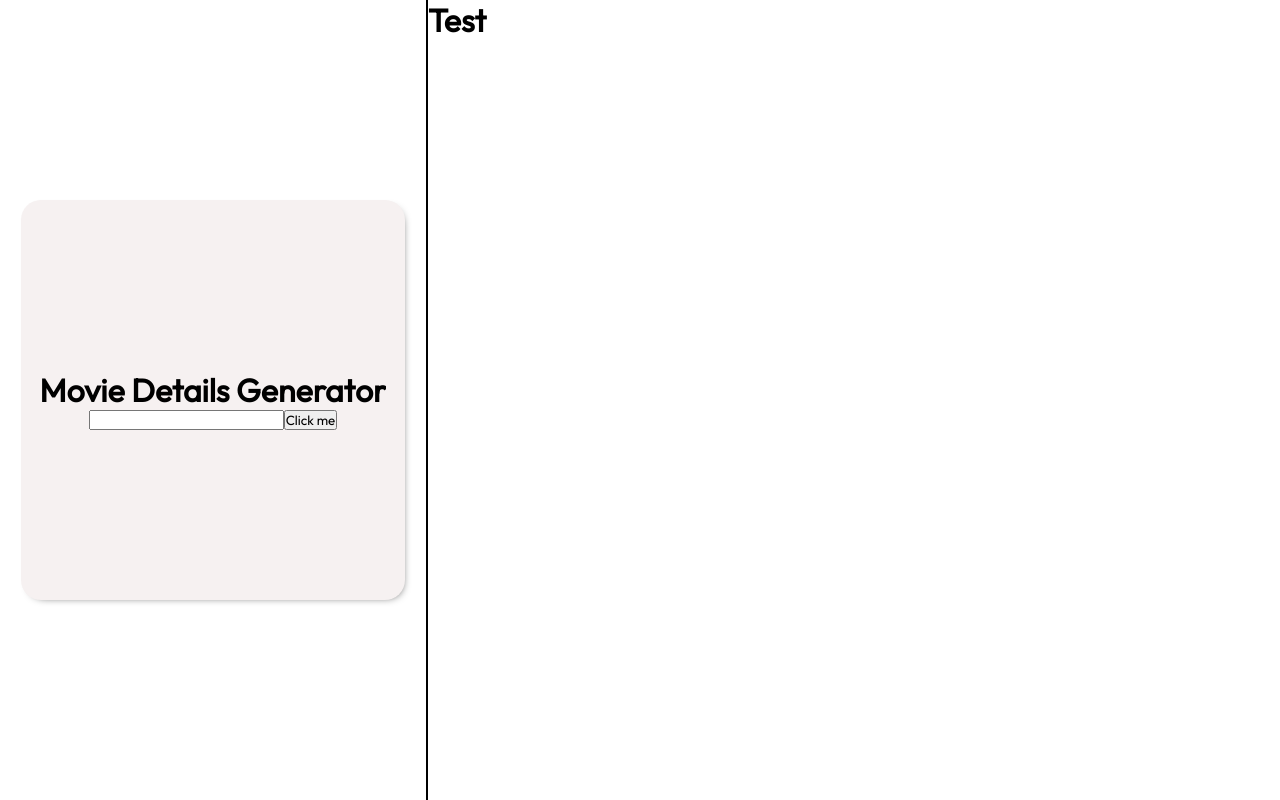
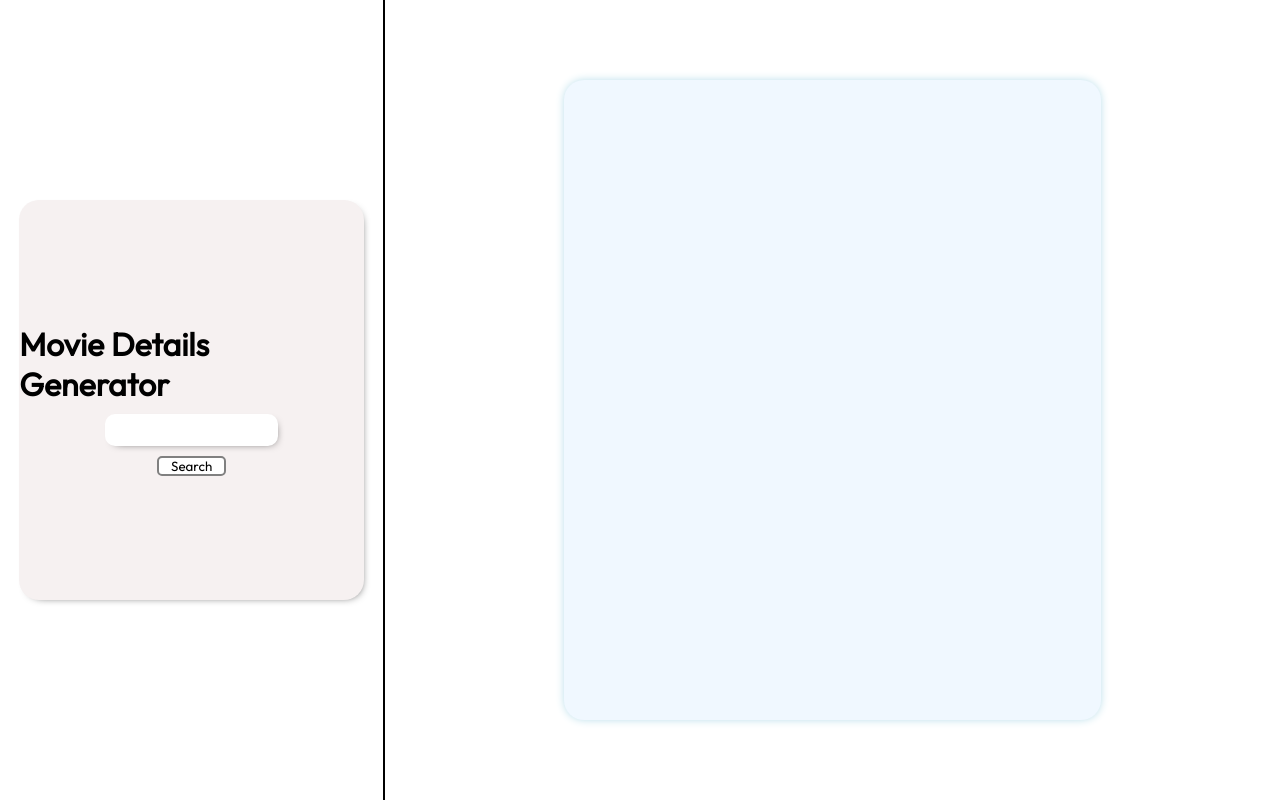
Before and after one commit to PkTheCoda/movie-details-generator, a React (Create React App) app: page / in a window 1280 px wide. Built offline with nearby package versions, Linux system fonts and the light colour scheme.

Commit message:
Configured to accept and display basic data from API

```diff
--- a/src/App.js
+++ b/src/App.js
@@ -1,16 +1,17 @@
 import React from "react";
 import "./styles.css";
 import { useState } from 'react'
+import InfoBox from './InfoBox.js'
 
 export default function App() {
 
+  const [apiData, setApiData] = useState(["test", "test"])
   const [input, setInput] = useState("")
 
   function handleInputVal(event) {
     const typedVal = event.target.value
     setInput(typedVal)
     console.log('Typed value:', typedVal);
-
   }
 
   async function getMovieDetails(input) {
@@ -20,6 +21,7 @@ export default function App() {
 
     let parsedData = await data.json()
     console.log(parsedData)
+    setApiData(parsedData)
   }
 
   return (
@@ -29,17 +31,24 @@ export default function App() {
         <div className="input-modal-container">
           <h1 className="main--header">Movie Details Generator</h1>
 
-          <div className="input--container">
-            <input className="api--input" type="text" onChange={handleInputVal}/>
-            <button className="submit--button" onClick={() => getMovieDetails(input)}>Click me</button>
-          </div>
+          <input className="api--input" type="text" onChange={handleInputVal}/>
+
+          <button className="submit--button" onClick={() => getMovieDetails(input)}>Search</button>
 
         </div>
 
       </div>
 
       <div className="body--container">
-        <h1>Test</h1>
+        <div className="info--container">
+
+          <InfoBox
+            title={apiData.Title}
+            year={apiData.Year}
+            rating={apiData.rating}
+          />
+
+        </div>
       </div>
     </>
   );
--- /dev/null
+++ b/src/InfoBox.js
@@ -0,0 +1,13 @@
+import React from 'react'
+
+function InfoBox(props) {
+  return (
+    <>
+      <h1>{props.title}</h1>
+      <h1>{props.year}</h1>
+      <h1>{props.rating}</h1>
+    </>
+  )
+}
+
+export default InfoBox
--- a/src/styles.css
+++ b/src/styles.css
@@ -22,6 +22,32 @@ body {
   font-size:2rem;
 }
 
+.api--input {
+  width:50%;
+  height:8%;
+  border: none;
+  box-shadow: 3px 3px 10px -7px;
+  margin: 10px 0px 10px 0px;
+  border-radius: 10px;
+  text-indent: 5px;
+  font-size:20px;
+}
+
+.submit--button {
+  height:5%;
+  width:20%;
+  border-radius:5px;
+  border: 2px solid grey;
+  background-color: white;
+  cursor:pointer;
+}
+
+.submit--button:hover {
+  border: 2px solid black;
+}
+
+
+
 .input-modal-container {
   height:50%;
   width:90%;
@@ -35,7 +61,7 @@ body {
 }
 
 .header--container {
-  width:35%;
+  width:30%;
   height:100vh;
   display:flex;
   flex-direction: column;
@@ -47,4 +73,16 @@ body {
 .body--container {
   width:70%;
   height:100vh;
+  display:flex;
+  justify-content: center;
+  align-items: center;
 }
+
+.info--container {
+  background-color:aliceblue;
+  width: 60%;
+  height:80%;
+  border-radius:20px;
+  box-shadow: 0px 0px 10px -1px lightblue;
+
+}
```
